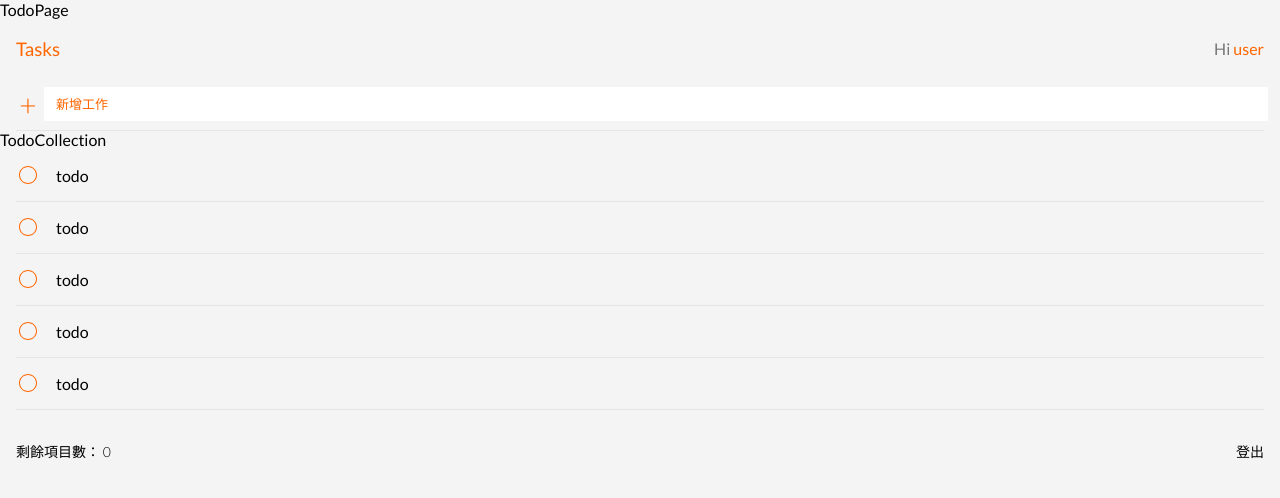
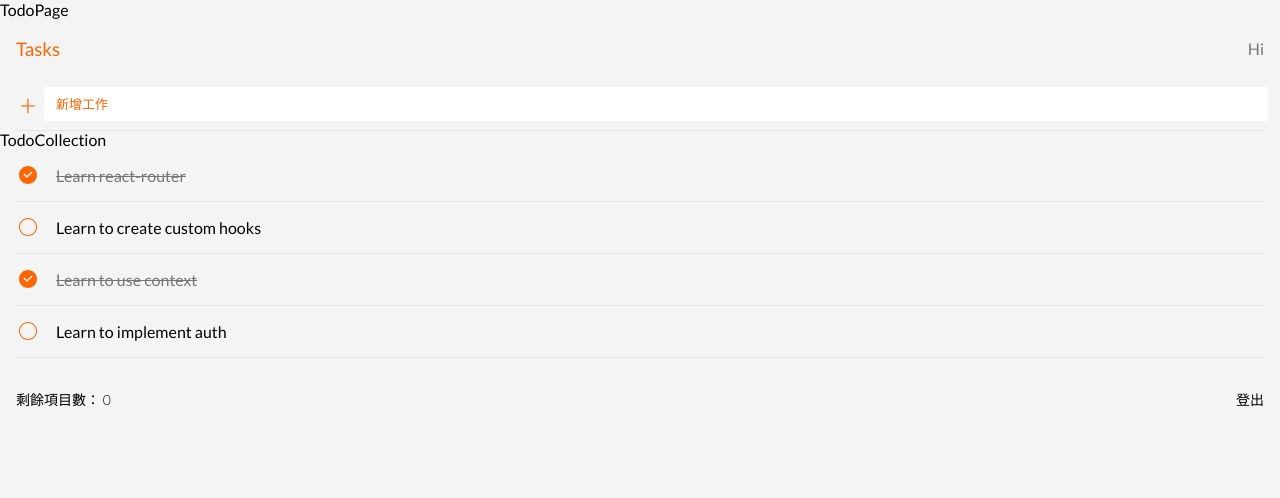
Before and after one commit to imamyke/todolist-react, a React (Create React App) app: page /todos in a window 1280 px wide. Shown: the top 498 px of the page. Built offline with nearby package versions, Linux system fonts and the light colour scheme.

Commit message:
feat: import dummydata&add state to store todo input

```diff
--- a/package.json
+++ b/package.json
@@ -6,6 +6,7 @@
     "@testing-library/jest-dom": "^5.16.5",
     "@testing-library/react": "^13.4.0",
     "@testing-library/user-event": "^13.5.0",
+    "clsx": "^1.2.1",
     "react": "^18.2.0",
     "react-dom": "^18.2.0",
     "react-router-dom": "^6.4.1",
--- a/src/components/Header.jsx
+++ b/src/components/Header.jsx
@@ -21,12 +21,12 @@ const StyledGreetingText = styled.div`
   }
 `;
 
-const Header = () => {
+const Header = ({ username }) => {
   return (
     <StyledHeader>
       <h3>Tasks</h3>
       <StyledGreetingText>
-        Hi <span>user</span>
+        Hi <span>{username}</span>
       </StyledGreetingText>
     </StyledHeader>
   );
--- a/src/components/TodoCollection.jsx
+++ b/src/components/TodoCollection.jsx
@@ -1,14 +1,18 @@
 import TodoItem from './TodoItem';
 
-const TodoCollection = () => {
+const TodoCollection = ({
+  todos,
+  onToggleDone,
+  onSave,
+  onDelete,
+  onChangeMode,
+}) => {
   return (
     <div>
       TodoCollection
-      <TodoItem />
-      <TodoItem />
-      <TodoItem />
-      <TodoItem />
-      <TodoItem />
+      {todos.map((todo) => (
+        <TodoItem key={todo.id} todo={todo} />
+      ))}
     </div>
   );
 };
--- a/src/components/TodoInput.jsx
+++ b/src/components/TodoInput.jsx
@@ -67,12 +67,18 @@ const StyledAddTodoActionContainer = styled.div`
     }
   }
 `;
-const TodoInput = () => {
+const TodoInput = ({ inputValue, onChange, onKeyPress, onAddTodo }) => {
   return (
     <StyledAddTodoContainer>
       <StyledLabelIcon className="icon" htmlFor="add-todo-input" />
       <StyledInputContainer>
-        <input id="add-todo-input" type="text" placeholder="新增工作" />
+        <input
+          id="add-todo-input"
+          type="text"
+          placeholder="新增工作"
+          value={inputValue}
+          onChange={(e) => onChange?.(e.target.value)}
+        />
       </StyledInputContainer>
       <StyledAddTodoActionContainer>
         <button className="btn-reset">新增</button>
--- a/src/components/TodoItem.jsx
+++ b/src/components/TodoItem.jsx
@@ -1,4 +1,5 @@
 import styled from 'styled-components';
+import clsx from 'clsx';
 import {
   CheckActiveIcon,
   CheckCircleIcon,
@@ -100,14 +101,14 @@ const StyledTaskItem = styled.div`
   }
 `;
 
-const TodoItem = () => {
+const TodoItem = ({ todo, onToggleDone, onSave, onDelete, onChangeMode }) => {
   return (
-    <StyledTaskItem>
+    <StyledTaskItem className={clsx('', { done: todo.isDone })}>
       <div className="task-item-checked">
         <span className="icon icon-checked" />
       </div>
       <div className="task-item-body">
-        <span className="task-item-body-text">todo</span>
+        <span className="task-item-body-text">{todo.title}</span>
         <input className="task-item-body-input" />
       </div>
       <div className="task-item-action ">
--- a/src/pages/TodoPage.jsx
+++ b/src/pages/TodoPage.jsx
@@ -1,4 +1,5 @@
 import { Footer, Header, TodoCollection, TodoInput } from 'components';
+import { useState } from 'react';
 
 const dummyTodos = [
   {
@@ -24,12 +25,16 @@ const dummyTodos = [
 ];
 
 const TodoPage = () => {
+  const [inputValue, setInputValue] = useState('');
+  const handleChange = (value) => {
+    setInputValue(value);
+  };
   return (
     <div>
       TodoPage
       <Header />
-      <TodoInput />
-      <TodoCollection />
+      <TodoInput inputValue={inputValue} onChange={handleChange} />
+      <TodoCollection todos={dummyTodos} />
       <Footer />
     </div>
   );
```
Also changed, not shown: 1 other file (tests, documents, lock files or other folders).
